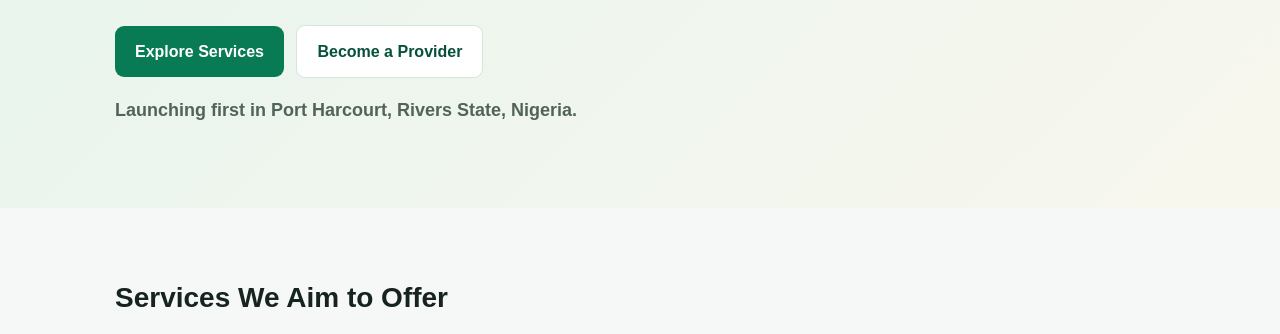
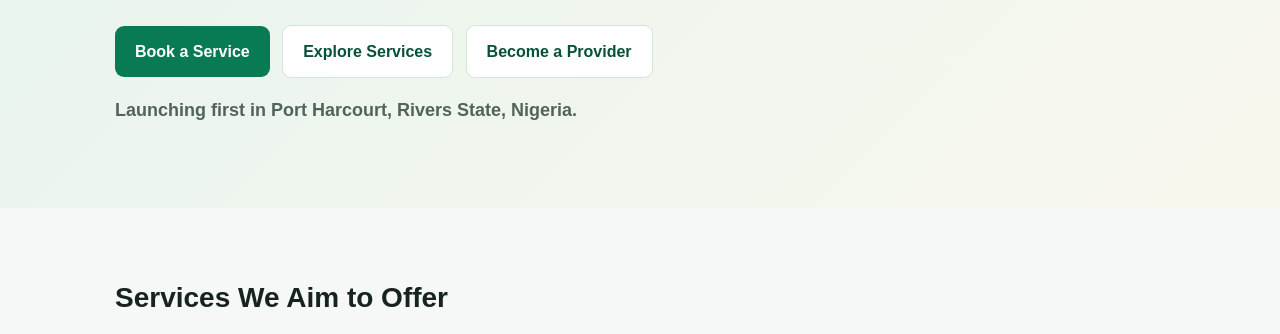
Before and after one commit to Eddygreat1/Edesvino-Services-Fresh, a plain HTML site: page index.html in a window 1280 px wide. Shown: the part 450-784 px from the top of the page. Drawn offline with Linux system fonts and the light colour scheme.

Commit message:
Add 'Book a Service' button to index.html

```diff
--- a/index.html
+++ b/index.html
@@ -220,8 +220,13 @@ Edesvino Services is being built to connect customers with
 service professionals more easily.
 </p>
 
-<a href="#services" class="button primary">Explore Services</a>
+<a href="book-service.html" class="button primary">
+Book a Service
+</a>
 
+<a href="#services" class="button secondary">
+Explore Services
+</a>
 <a href="provider-register.html" class="button secondary">
 Become a Provider
 </a>
```
